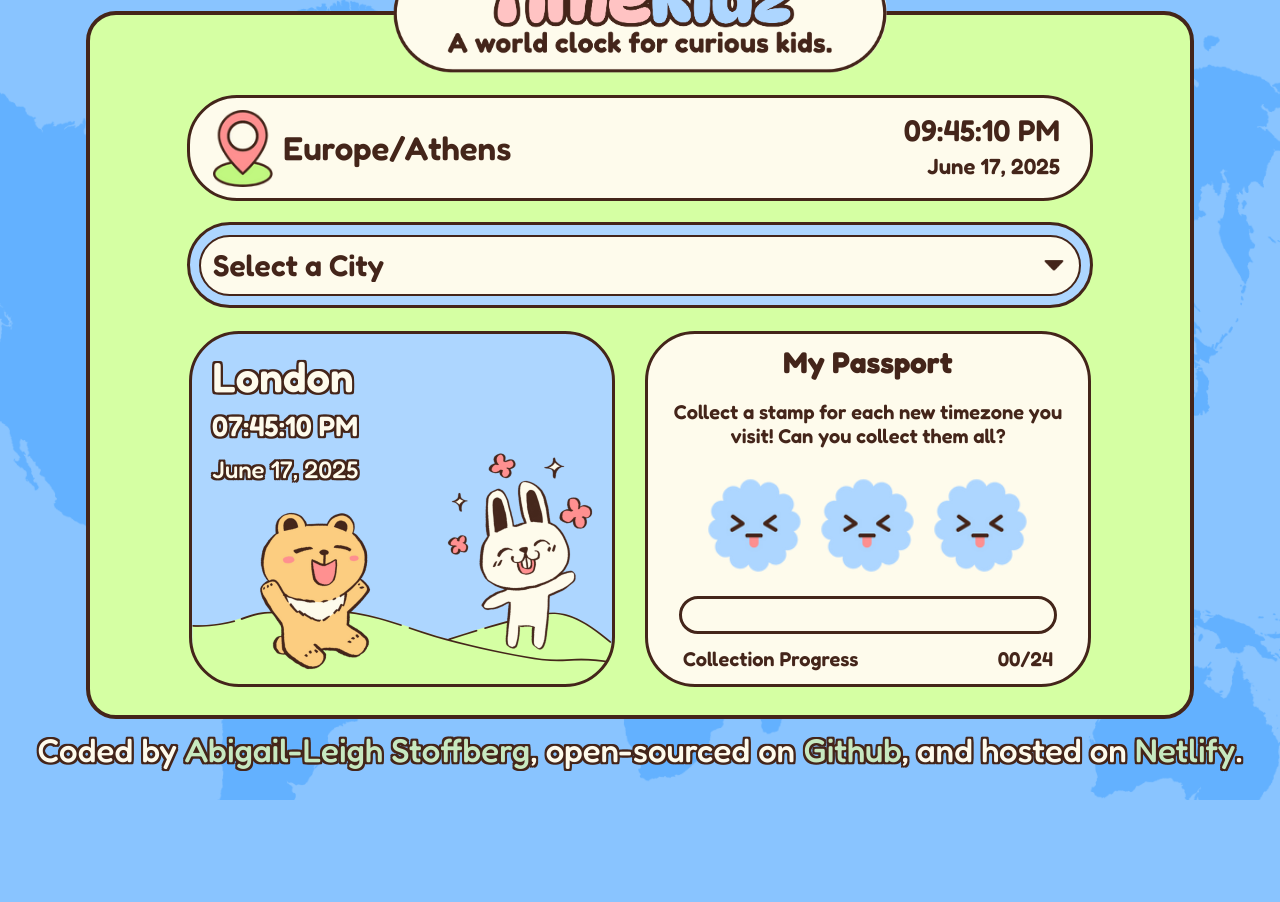
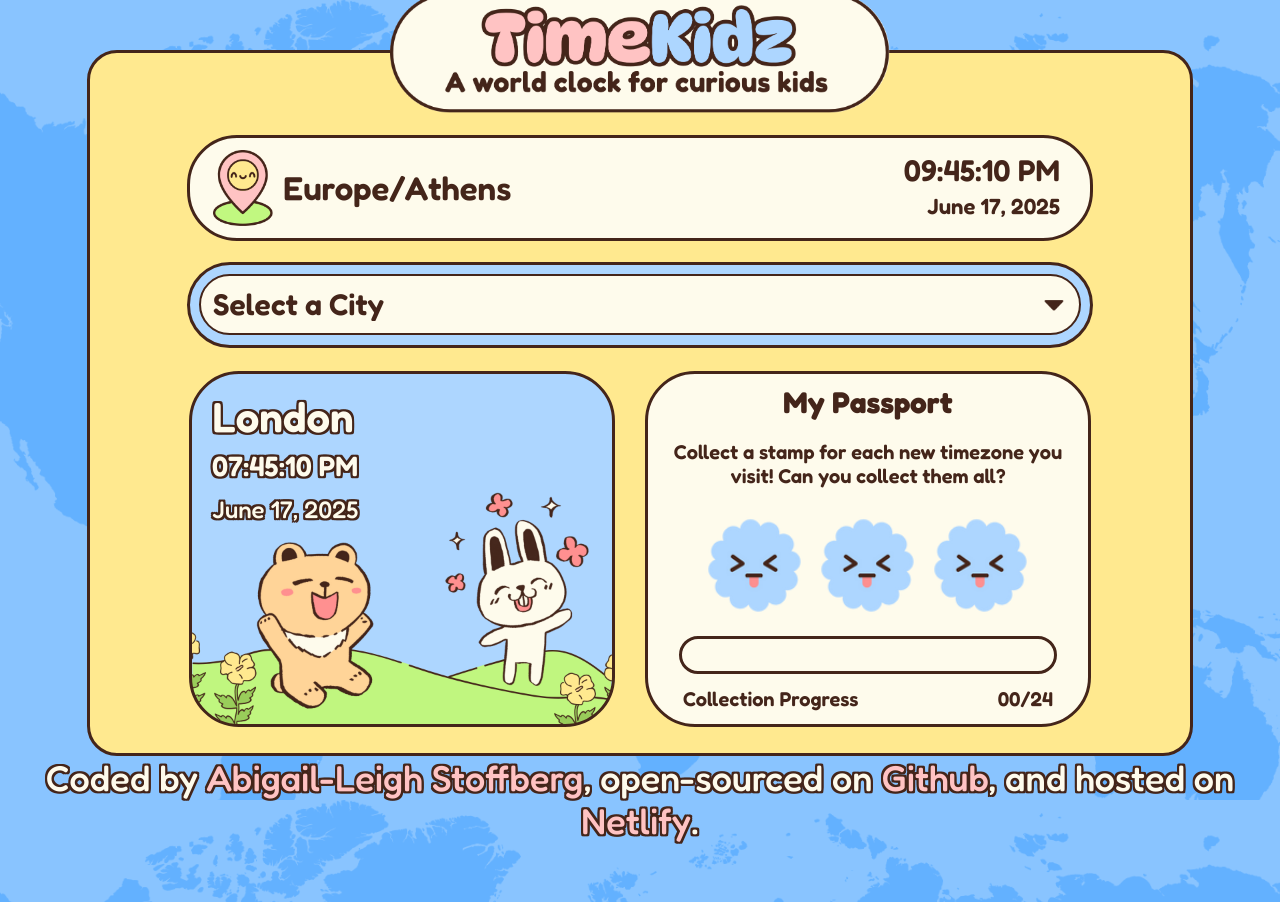
Before and after one commit to AbigailLeighStoffberg/world-clock, a plain HTML site: page index.html in a window 1280 px wide. Before the commit the page ends 800 px from the top, so only its background shows below. Drawn offline with nearby package versions, Linux system fonts and the light colour scheme; a script that the page names is missing.

Commit message:
Finishing touches

```diff
--- a/css/style.css
+++ b/css/style.css
@@ -31,9 +31,10 @@ body {
     display: flex;
     flex-direction: column;
     gap: 5px;
-    background-color: #D5FFA3;
+    background-color: #FFE98F;
     border-radius: 30px;
-    border: 4px solid #44251A;
+    border: 3px solid #44251A;
+    margin-top: 50px;
 }
 
 .page-title {
@@ -145,7 +146,7 @@ body {
 }
 
 .selected-city-data-container {
-  background: url('../images/data-display-bg.png') no-repeat center center;
+  background: url('../images/city-data-display-img.png') no-repeat center center;
   background-size: contain;
   color: #FEFBEC;
   text-shadow:
@@ -164,7 +165,7 @@ body {
 }
 
 .selected-city-data-container.no-selection {
-  background: url('../images/city-pls-image.png') no-repeat center center;
+  background: url('../images/please-choose-img.png') no-repeat center center;
   background-size: contain;
   background-color: #FEFBEC;
   color: transparent;
@@ -308,7 +309,7 @@ body {
 footer {
     width: 100%;
     text-align: center;
-    margin-bottom: 30px;
+    margin-bottom: 60px;
     color: #FEFBEC;
     text-shadow:
    -2px -2px 0 #44251a,
@@ -319,13 +320,13 @@ footer {
     2px 0px 0 #44251a,
     0px -2px 0 #44251a,
    -2px 0px 0 #44251a;
-    font-size: 33px;
+    font-size: 36px;
     font-weight: 500;
 }
 
 footer a {
     font-weight: 500;
-    color: #C7E9C0;
+    color: #FFC3C3;
     text-decoration: none;
 }
 
--- a/index.html
+++ b/index.html
@@ -22,14 +22,14 @@
 
                 <header class="page-header">
                     <h1 class="page-title">
-                        <img src="./images/time-kidz-img.png" class="page-title-image" alt="World Clock Title" />
+                        <img src="./images/hi-rez-logo-img.png" class="page-title-image" alt="World Clock Title" />
                     </h1>
                 </header>
 
                 <!-- Local Time Section -->
                 <section class="local-time-zone-container">
                     <div class="local-location-display">
-                        <img src="./images/pin-image.png" alt="Location Icon" class="local-location-icon" />
+                        <img src="./images/pin-smile-img.png" alt="Location Icon" class="local-location-icon" />
                         <h2 class="local-location" id="local-city">Europe/Athens</h2>
                     </div>
                     <div class="local-time-date-display">
@@ -106,7 +106,7 @@
                             </div>
                             <div class="celebration-overlay" id="celebrationOverlay">
                                 <button class="close-celebration" id="closeCelebration">X</button>
-                                <img src="./images/celebrate-image.png" alt="Celebration Image" class="celebration-image">
+                                <img src="./images/congrats-image.png" alt="Celebration Image" class="celebration-image">
                             </div>
                             </div>
                         </div>
```
Also changed, not shown: images/World Clocks (4).png (added), images/World Clocks (5).png (added), images/city-data-display-img.png (added), images/congrats-image.png (added), images/display-bg-beige-img.png (added), images/display-bg-img.png (added), images/frog-and-fox-img.png (added), images/happy-pin-img.png (added), images/hi-rez-logo-img.png (added), images/logo-design-img.png (added), images/pin-smile-img.png (added), images/please-choose-img.png (added).
